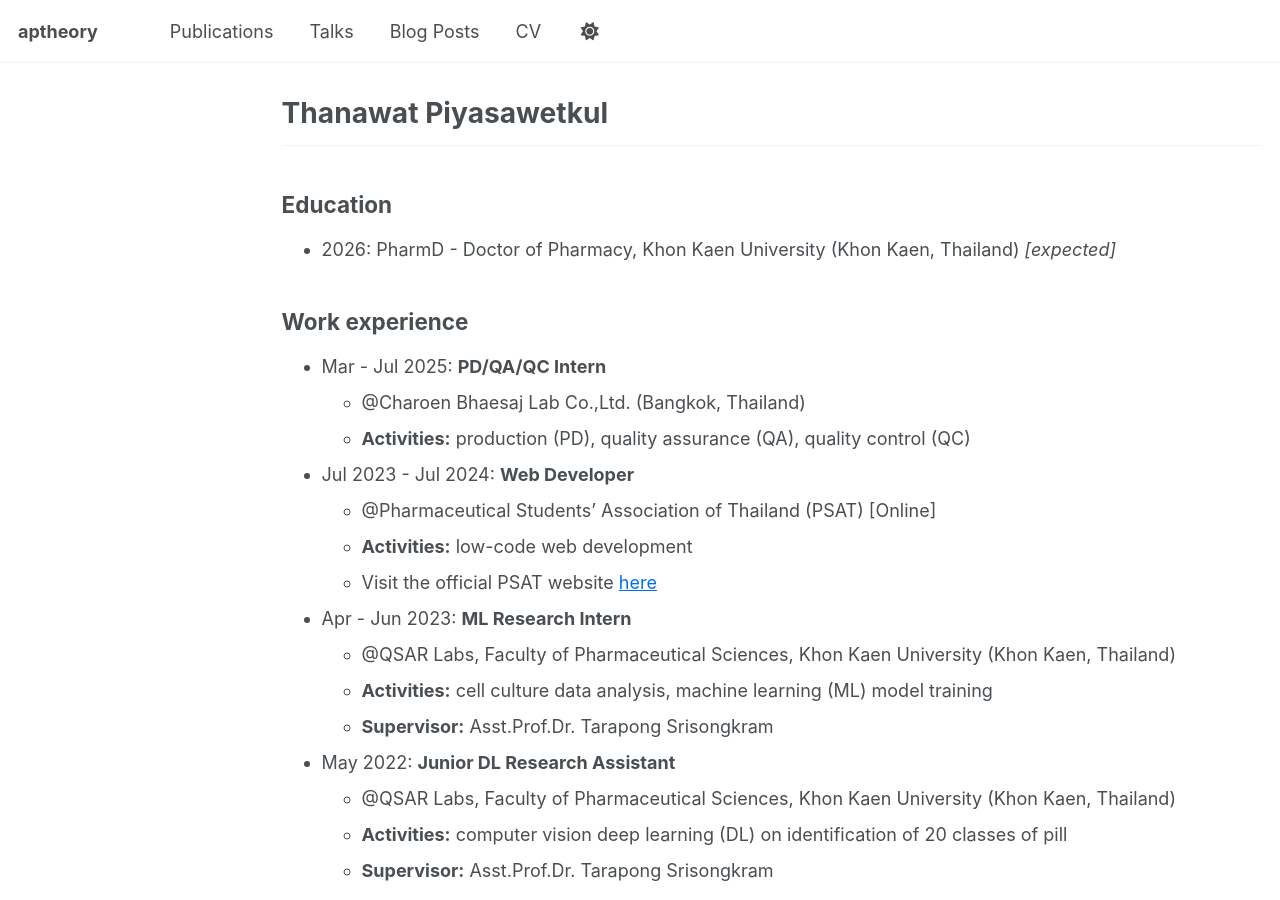
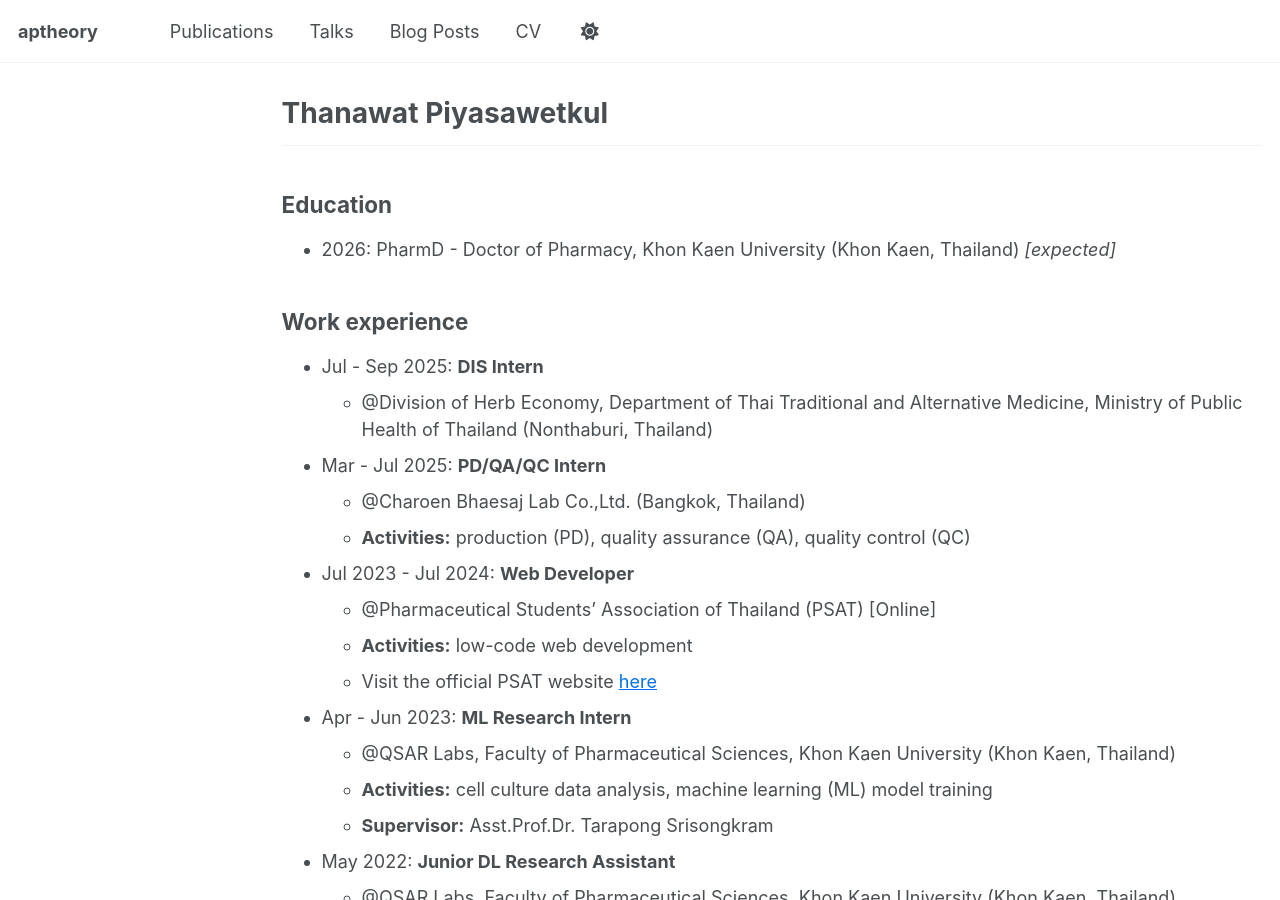
Before and after one commit to aptheory/aptheory.github.io, a Jekyll site: the page built from _pages/cv.md, in a window 1280 px wide and 900 px high. Built offline with Jekyll 4.4.1, drawn with Linux system fonts in a browser that asks for light colours.

Commit message:
updated cv DIS

```diff
--- a/_pages/cv.md
+++ b/_pages/cv.md
@@ -27,6 +27,9 @@ redirect_from:
   * @Division of Herb Economy, DTAM, Ministry of Public Health (Nonthaburi, Thailand)
   * **Activities:** drug information service (DIS), traditional Thai medicine
 -->
+* Jul - Sep 2025: **DIS Intern**
+  * @Division of Herb Economy, Department of Thai Traditional and Alternative Medicine, Ministry of Public Health of Thailand (Nonthaburi, Thailand)
+
 * Mar - Jul 2025: **PD/QA/QC Intern**
   * @Charoen Bhaesaj Lab Co.,Ltd. (Bangkok, Thailand)
   * **Activities:** production (PD), quality assurance (QA), quality control (QC)
```
Also changed, not shown: _posts/2025-07-07-n001-quant.md (+7 -7 lines).
